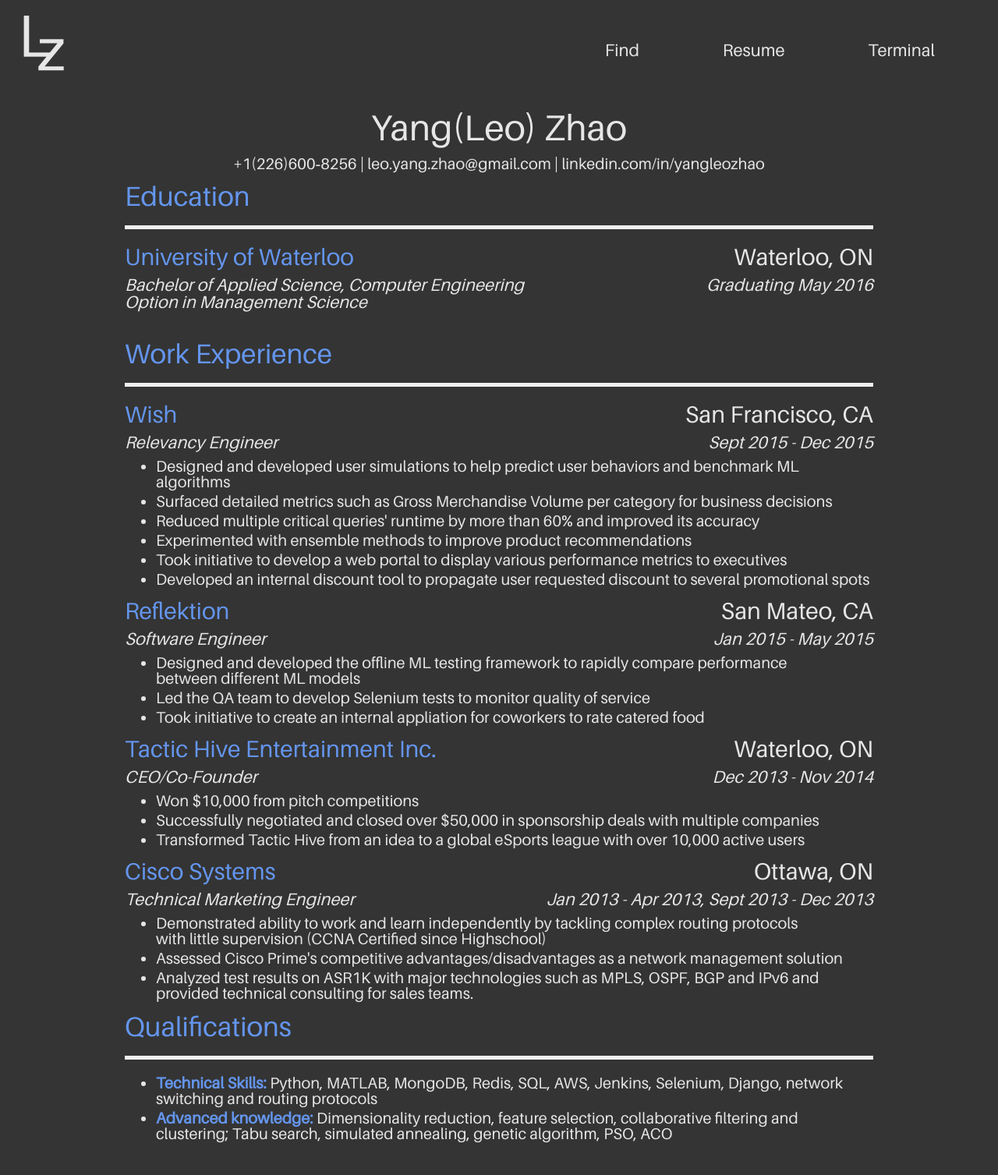
After one commit to YangLeoZhao/lzvault, a Python web app: template templates/resume.html in a window 1280 px wide. The commit adds this page. Shown: the whole page at 78% size. Run offline with Jinja, Linux system fonts and the light colour scheme; the template is opened without the code that fills it, so the values that code supplies are empty; some libraries are stand-ins or nearby versions.

Commit message:
added the resume page and fixed the finish task api

```diff
--- a/api/current_mode.py
+++ b/api/current_mode.py
@@ -9,4 +9,5 @@
         cur_activity = PersonalActivityHistory._get_collection().find({'expire_time': {'$gt': cur_time}})
         if not cur_activity.count():
             self.success((None, 0))
-        self.success((cur_activity[0]['type'], cur_activity[0]['expire_time'] - cur_time))
+        else:
+            self.success((cur_activity[0]['type'], cur_activity[0]['expire_time'] - cur_time))
--- /dev/null
+++ b/static/css/resume.css
@@ -0,0 +1,70 @@
+#name{
+    font-size:46px;
+}
+
+.contact_info{
+    font-size:20px;
+    display: inline;
+}
+
+.link{
+    text-decoration:none;
+    color:#E6E6E6;
+}
+
+.link:hover, .link:active {
+    text-decoration:none;
+    color: #6495ED;
+}
+
+.resume_body {
+    padding-left:160px;
+    padding-right:160px;
+    background-color: #343434;
+}
+
+.headding {
+    font-size:35px;
+    text-align: left;
+    color: #6495ED;
+}
+
+hr {
+    color:#E6E6E6;
+    border-width: 5px;
+}
+
+.major_headding {
+    font-size: 30px;
+    display: block;
+    text-align:left;
+    color: #6495ED;
+}
+
+.major_headding span {
+    display:block;
+    float:right;
+    color:#E6E6E6;
+}
+
+.description {
+    font-size: 22px;
+    font-style:italic;
+    display: block;
+    text-align:left;
+}
+
+.description span{
+    display:block;
+    float:right;
+}
+
+li {
+    font-size:20px;
+    text-align:left;
+    padding-bottom:5px;
+}
+
+b {
+    color:#6495ED;
+}
--- a/static/js/home.js
+++ b/static/js/home.js
@@ -109,7 +109,7 @@
         type: 'GET',
         url: '/api/possible_mode',
         dataType: 'json',
-        async: false
+        async: true
     }).success(function(data){
         var choices = ['select_study','select_play', 'select_break']
         var table = document.createElement('table');
--- a/templates/home.html
+++ b/templates/home.html
@@ -17,17 +17,17 @@
     <div id="content">
         <div class="page-header col-lg-12 col-md-12 col-sm-12 col-xs-12", role="banner">
             <div class="logo col-lg-1 col-md-1 col-sm-4 col-xs-4">
-                <img src="../static/img/logo.png", class='img-responsive' alt="Leo Zhao">
+                <a href = "/"><img src="../static/img/logo.png", class='img-responsive' alt="Leo Zhao"></a>
             </div>
             <div class="head-nav col-lg-11 col-md-11 col-sm-8 col-xs-8">
                 <div class="head-nav-button">
-                    <a href="/find" type="submit" class="btn btn-lg btn-link">Find</a>
+                    <a href="#" type="submit" class="btn btn-lg btn-link">Find</a>
                 </div>
                 <div class="head-nav-button">
                     <a href="/resume" type="submit" class="btn btn-lg btn-link">Resume</a>
                 </div>
                 <div class="head-nav-button">
-                    <a href="/terminal" type="submit" class="btn btn-lg btn-link">Terminal</a>
+                    <a href="#" type="submit" class="btn btn-lg btn-link">Terminal</a>
                 </div>
             </div>
         </div>
--- /dev/null
+++ b/templates/resume.html
@@ -0,0 +1,102 @@
+<!DOCTYPE html>
+<html lang="en">
+<head>
+    <meta charset="UTF-8">
+
+    <!-- If IE use the latest rendering engine -->
+    <meta http-equiv="X-UA-Compatible" content="IE=edge">
+
+    <!-- Set the page to the width of the device and set the zoon level -->
+    <meta name="viewport" content="width = device-width, initial-scale = 1">
+    <title>LZVault</title>
+    <link rel="stylesheet" type="text/css" href="https://maxcdn.bootstrapcdn.com/bootstrap/3.3.5/css/bootstrap.min.css">
+    <link rel="stylesheet" type="text/css" href="../static/css/home.css">
+    <link rel="stylesheet" type="text/css" href="../static/css/resume.css">
+</head>
+
+<body>
+    <div id="content">
+        <div class="page-header col-lg-12 col-md-12 col-sm-12 col-xs-12", role="banner">
+            <div class="logo col-lg-1 col-md-1 col-sm-4 col-xs-4">
+                <a href = "/"><img src="../static/img/logo.png", class='img-responsive' alt="Leo Zhao"></a>
+            </div>
+            <div class="head-nav col-lg-11 col-md-11 col-sm-8 col-xs-8">
+                <div class="head-nav-button">
+                    <a href="#" type="submit" class="btn btn-lg btn-link">Find</a>
+                </div>
+                <div class="head-nav-button">
+                    <a href="/resume" type="submit" class="btn btn-lg btn-link">Resume</a>
+                </div>
+                <div class="head-nav-button">
+                    <a href="#" type="submit" class="btn btn-lg btn-link">Terminal</a>
+                </div>
+            </div>
+        </div>
+    <main id="body">
+        <div id="name"> Yang(Leo) Zhao</div>
+        <br/>
+        <p class='contact_info'>+1(226)600‐8256 </p>
+        <p class='contact_info'>| </p>
+        <p class='contact_info'>leo.yang.zhao@gmail.com </p>
+        <p class='contact_info'>| </p>
+        <a href='http://linkedin.com/in/yangleozhao' class='contact_info link'>linkedin.com/in/yangleozhao</a>
+        <br/>
+        <br/>
+        <div class='resume_body'>
+
+            <p class='headding'>Education</p>
+            <hr>
+            <p class='major_headding'>University of Waterloo <span>Waterloo, ON</span></p>
+            <p class='description'>Bachelor of Applied Science, Computer Engineering <span>Graduating May 2016</span><br> Option in Management Science</p>
+            <br/>
+            <br/>
+
+            <p class='headding'>Work Experience</p>
+            <hr>
+            <p class='major_headding'>Wish <span>San Francisco, CA</span></p>
+            <p class='description'>Relevancy Engineer <span>Sept 2015 - Dec 2015</span></p>
+            <ul>
+                <li>Designed and developed user simulations to help predict user behaviors and benchmark ML algorithms</li>
+                <li>Surfaced detailed metrics such as Gross Merchandise Volume per category for business decisions</li>
+                <li>Reduced multiple critical queries' runtime by more than 60% and improved its accuracy</li>
+                <li>Experimented with ensemble methods to improve product recommendations</li>
+                <li>Took initiative to develop a web portal to display various performance metrics to executives</li>
+                <li>Developed an internal discount tool to propagate user requested discount to several promotional spots</li>
+            </ul>
+            <p class='major_headding'>Reflektion <span>San Mateo, CA</span></p>
+            <p class='description'>Software Engineer <span>Jan 2015 - May 2015</span></p>
+            <ul>
+                <li>Designed and developed the offline ML testing framework to rapidly compare performance <br>between different ML models</li>
+                <li>Led the QA team to develop Selenium tests to monitor quality of service</li>
+                <li>Took initiative to create an internal appliation for coworkers to rate catered food</li>
+            </ul>
+            <p class='major_headding'>Tactic Hive Entertainment Inc. <span>Waterloo, ON</span></p>
+            <p class='description'>CEO/Co-Founder <span>Dec 2013 - Nov 2014</span><p>
+            <ul>
+                <li>Won $10,000 from pitch competitions</li>
+                <li>Successfully negotiated and closed over $50,000 in sponsorship deals with multiple companies</li>
+                <li>Transformed Tactic Hive from an idea to a global eSports league with over 10,000 active users</li>
+            </ul>
+            <p class='major_headding'>Cisco Systems<span>Ottawa, ON</span></p>
+            <p class='description'>Technical Marketing Engineer <span>Jan 2013 - Apr 2013, Sept 2013 - Dec 2013</span></p>
+            <ul>
+                <li>Demonstrated ability to work and learn independently by tackling complex routing protocols <br>with little supervision (CCNA Certified since Highschool)</li>
+                <li>Assessed Cisco Prime's competitive advantages/disadvantages as a network management solution</li>
+                <li>Analyzed test results on ASR1K with major technologies such as MPLS, OSPF, BGP and IPv6 and <br>provided technical consulting for sales teams.</li>
+            </ul>
+
+            <p class='headding'>Qualifications</p>
+            <hr>
+            <ul>
+                <li><b>Technical Skills:</b> Python, MATLAB, MongoDB, Redis, SQL, AWS, Jenkins, Selenium, Django, network switching and routing protocols</li>
+                <li><b>Advanced knowledge:</b> Dimensionality reduction, feature selection, collaborative filtering and clustering; Tabu search, simulated annealing, genetic algorithm, PSO, ACO</li>
+            </ul>
+            <br>
+            <br>
+        </div>
+    </main>
+    </div>
+<script src="https://ajax.googleapis.com/ajax/libs/jquery/2.1.3/jquery.min.js"></script>
+<script src="https://maxcdn.bootstrapcdn.com/bootstrap/3.3.5/js/bootstrap.min.js"></script>
+</body>
+</html>
```
Also changed, not shown: api/task_completion.py (added, +15 -0 lines).
